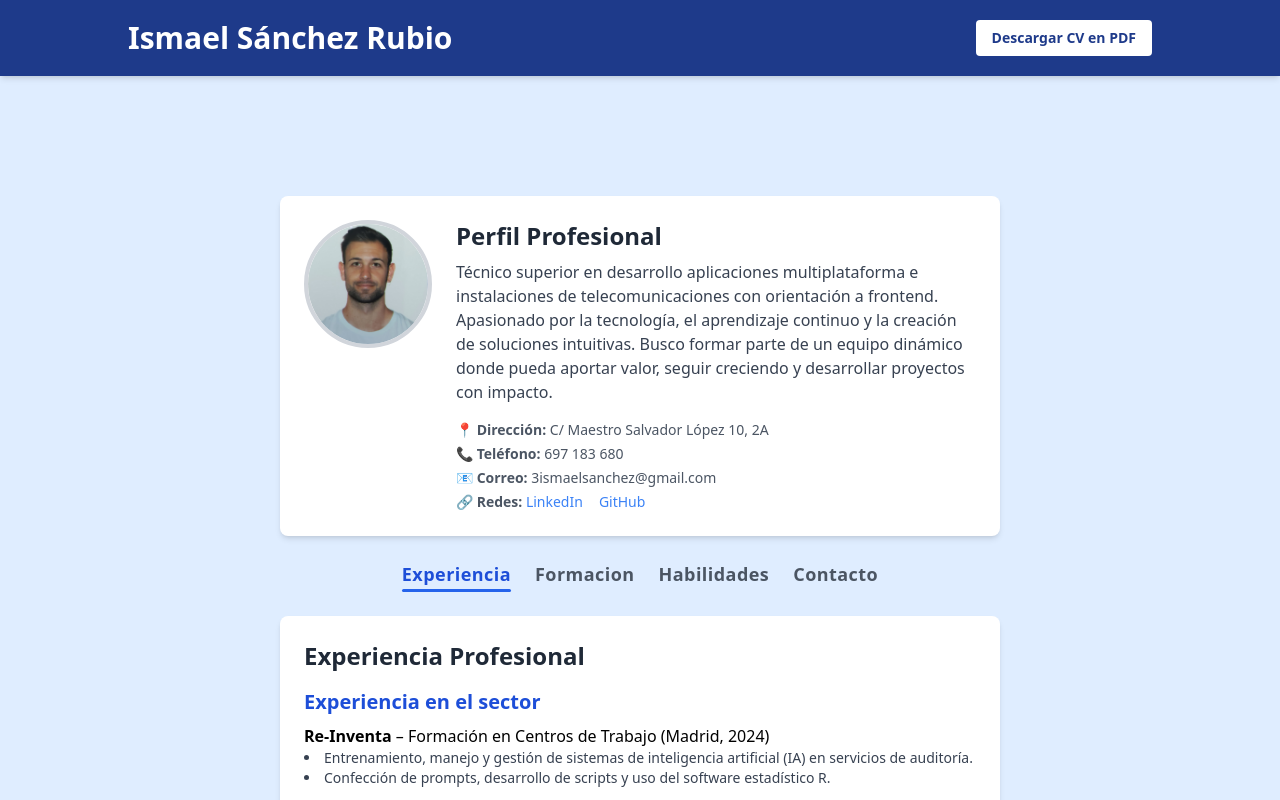
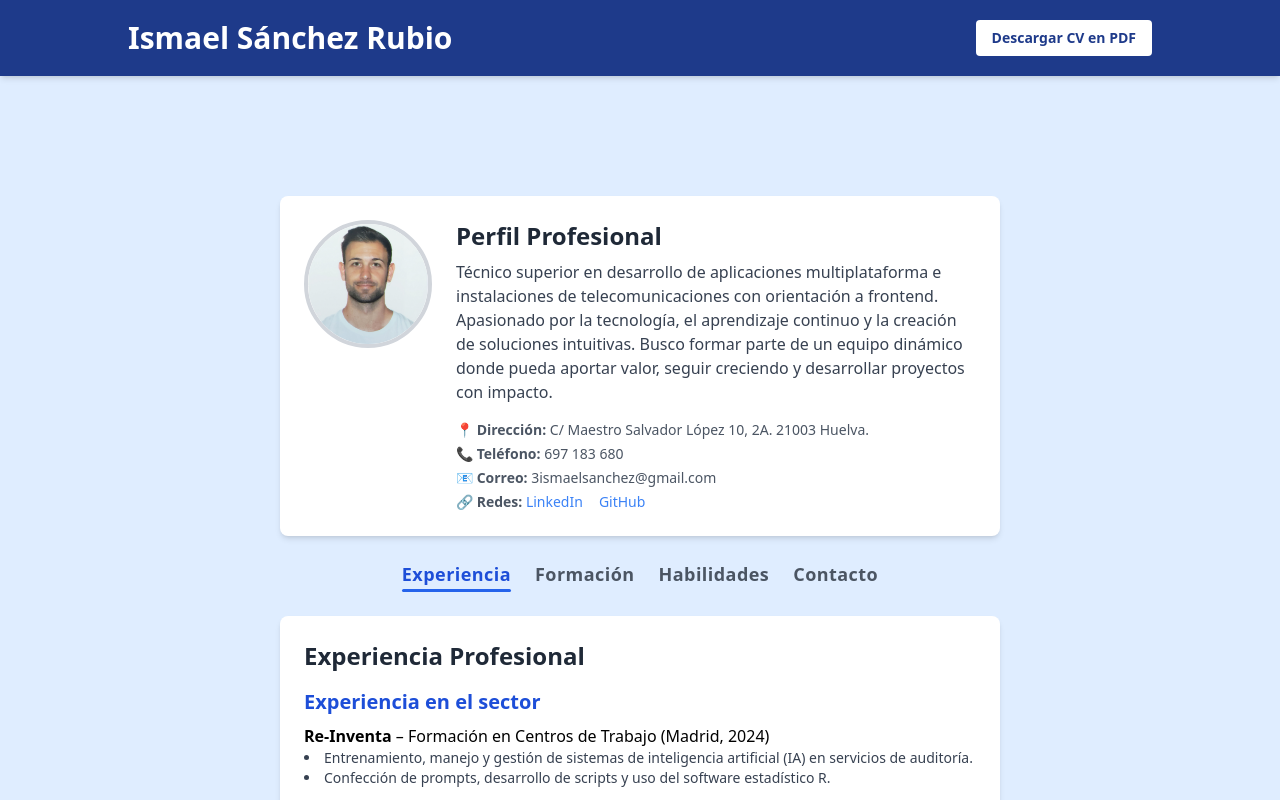
Before and after one commit to IsmaelSanchezRubio/cv-frontend, a React (Create React App) app: page / in a window 1280 px wide. Shown: the top 800 px of the page. Built offline with nearby package versions, Linux system fonts and the light colour scheme.

Commit message:
Actualización_3

```diff
--- a/src/components/Navegacion.js
+++ b/src/components/Navegacion.js
@@ -1,7 +1,7 @@
 import { motion } from "framer-motion";
 
 export default function Navegacion({ seccionActiva, setSeccionActiva }) {
-  const secciones = ["experiencia", "formacion", "habilidades", "contacto"];
+  const secciones = ["experiencia", "formación", "habilidades", "contacto"];
 
   return (
     <nav className="flex justify-center space-x-6 mb-6 relative">
--- a/src/components/Perfil.js
+++ b/src/components/Perfil.js
@@ -10,14 +10,14 @@ export default function Perfil() {
       <div className="flex-1">
         <h2 className="text-2xl font-semibold text-gray-800 mb-2">Perfil Profesional</h2>
         <p className="text-gray-700 mb-4">
-          Técnico superior en desarrollo aplicaciones multiplataforma e instalaciones de telecomunicaciones con orientación a frontend.
+          Técnico superior en desarrollo de aplicaciones multiplataforma e instalaciones de telecomunicaciones con orientación a frontend.
           Apasionado por la tecnología, el aprendizaje continuo y la creación de soluciones intuitivas.
           Busco formar parte de un equipo dinámico donde pueda aportar valor, seguir creciendo
           y desarrollar proyectos con impacto.
         </p>
 
         <div className="text-sm text-gray-600 space-y-1">
-          <p><strong>📍 Dirección:</strong> C/ Maestro Salvador López 10, 2A</p>
+          <p><strong>📍 Dirección:</strong> C/ Maestro Salvador López 10, 2A. 21003 Huelva.</p>
           <p><strong>📞 Teléfono:</strong> 697 183 680</p>
           <p><strong>📧 Correo:</strong> 3ismaelsanchez@gmail.com</p>
           <p>
```
Also changed, not shown: public/ismael.jpg, 1 other file (tests, documents, lock files or other folders).
